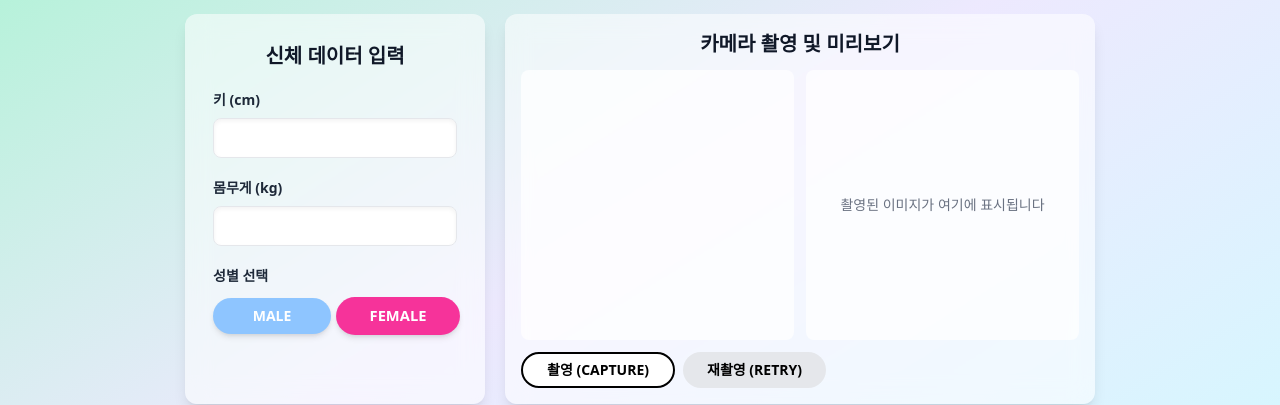
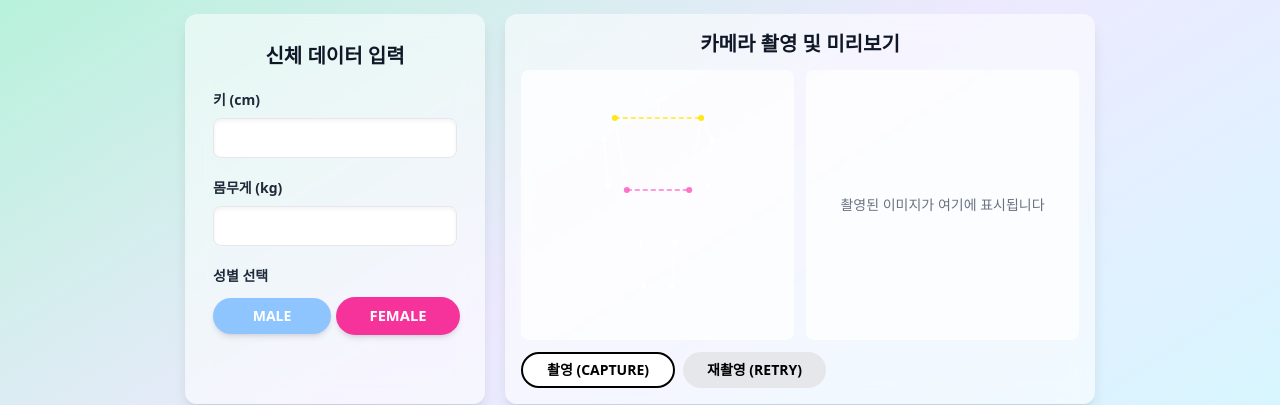
Before and after one commit to kang8284/Capstoneff, a React app in the folder frontend/: page /input in a window 1280 px wide. Shown: the part 183-588 px from the top of the page. Built offline with nearby package versions, Linux system fonts and the light colour scheme; no server answers; the HTML template or start-up script is replaced by a standard one.

Commit message:
카메라 가이드라인 복구 + 결과 텍스트 MediaPipe 완료 후 표시

```diff
--- a/frontend/src/pages/ResultPage2.jsx
+++ b/frontend/src/pages/ResultPage2.jsx
@@ -520,7 +520,14 @@ function ResultPage2() {
                             </div>
 
                             {/* 텍스트 분석 */}
-                            <div className="flex-1 pt-4">
+                            <div className="flex-1 pt-6">
+                                {processing ? (
+                                    <div className="flex flex-col items-center justify-center h-full gap-4">
+                                        <div className="w-10 h-10 border-4 border-purple-400 border-t-transparent rounded-full animate-spin" />
+                                        <p className="text-gray-500 font-semibold">체형 분석 중...</p>
+                                    </div>
+                                ) : (
+                                    <>
                                         <h2 className="text-3xl font-extrabold text-gray-900 mb-6 leading-snug">
                                             당신의 Body 타입은
                                             <br />
@@ -542,9 +549,13 @@ function ResultPage2() {
 
                                             <section className="rounded-2xl bg-white/55 p-4 shadow-sm">
                                                 <h3 className="text-xl font-extrabold mb-2">코디네이션 전략:</h3>
-                                        <p className="text-base leading-relaxed font-semibold">{bodyComment.styling}</p>
+                                                <p className="text-base leading-relaxed font-semibold">
+                                                    {bodyComment.styling}
+                                                </p>
                                             </section>
                                         </div>
+                                    </>
+                                )}
                             </div>
                         </div>
                     </div>
--- a/frontend/src/pages/UserPage.jsx
+++ b/frontend/src/pages/UserPage.jsx
@@ -1,5 +1,54 @@
 import { useEffect, useRef, useState } from 'react';
 import { useNavigate } from 'react-router-dom';
+
+function PoseGuide({ width = 120, height = 240 }) {
+    const cx = width / 2;
+    const headR   = width * 0.10;
+    const headCY  = height * 0.08;
+    const shoulderY = height * 0.20;
+    const shoulderW = width * 0.36;
+    const hipY    = height * 0.50;
+    const hipW    = width * 0.26;
+    const kneeY   = height * 0.72;
+    const ankleY  = height * 0.90;
+    const footSpread = width * 0.12;
+
+    const lS = [cx - shoulderW, shoulderY];
+    const rS = [cx + shoulderW, shoulderY];
+    const lH = [cx - hipW, hipY];
+    const rH = [cx + hipW, hipY];
+    const lK = [cx - footSpread * 1.2, kneeY];
+    const rK = [cx + footSpread * 1.2, kneeY];
+    const lA = [cx - footSpread, ankleY];
+    const rA = [cx + footSpread, ankleY];
+    const lE = [cx - shoulderW * 1.25, shoulderY + (hipY - shoulderY) * 0.30];
+    const rE = [cx + shoulderW * 1.25, shoulderY + (hipY - shoulderY) * 0.30];
+    const lW = [cx - shoulderW * 1.15, hipY - (hipY - shoulderY) * 0.05];
+    const rW = [cx + shoulderW * 1.15, hipY - (hipY - shoulderY) * 0.05];
+    const neckY = headCY + headR;
+
+    const ln = (a, b, c = 'rgba(255,255,255,0.55)', w = 1.5) => (
+        <line x1={a[0]} y1={a[1]} x2={b[0]} y2={b[1]} stroke={c} strokeWidth={w} strokeLinecap="round" />
+    );
+    const dt = (p, r = 3, c = 'rgba(255,255,255,0.7)') => <circle cx={p[0]} cy={p[1]} r={r} fill={c} />;
+
+    return (
+        <svg width={width} height={height}
+            style={{ position: 'absolute', top: 0, left: '50%', transform: 'translateX(-50%)', pointerEvents: 'none', zIndex: 10 }}>
+            <circle cx={cx} cy={headCY} r={headR} fill="none" stroke="rgba(255,255,255,0.6)" strokeWidth={1.5} />
+            {ln([cx, neckY], [cx, shoulderY])}
+            <line x1={lS[0]} y1={shoulderY} x2={rS[0]} y2={shoulderY} stroke="rgba(255,230,0,0.85)" strokeWidth={1.5} strokeDasharray="5 3" />
+            {ln(lS, lH)} {ln(rS, rH)}
+            <line x1={lH[0]} y1={hipY} x2={rH[0]} y2={hipY} stroke="rgba(255,100,200,0.85)" strokeWidth={1.5} strokeDasharray="5 3" />
+            {ln(lS, lE)} {ln(lE, lW)} {ln(rS, rE)} {ln(rE, rW)}
+            {ln(lH, lK)} {ln(lK, lA)} {ln(rH, rK)} {ln(rK, rA)}
+            {dt(lS, 3, 'rgba(255,230,0,0.9)')} {dt(rS, 3, 'rgba(255,230,0,0.9)')}
+            {dt(lH, 3, 'rgba(255,100,200,0.9)')} {dt(rH, 3, 'rgba(255,100,200,0.9)')}
+            {dt(lE, 2.5)} {dt(rE, 2.5)} {dt(lW, 2.5)} {dt(rW, 2.5)}
+            {dt(lK, 2.5)} {dt(rK, 2.5)} {dt(lA, 2.5)} {dt(rA, 2.5)}
+        </svg>
+    );
+}
 
 function UserPage() {
     const navigate = useNavigate();
@@ -302,6 +351,7 @@ function UserPage() {
                                         muted
                                         className="h-full w-full object-cover scale-x-[-1]"
                                     />
+                                    <PoseGuide width={120} height={240} />
 
                                     {countdown && (
                                         <div className="absolute inset-0 flex items-center justify-center bg-black/20">
```
Lines whose indentation alone changed are shown as unchanged.
